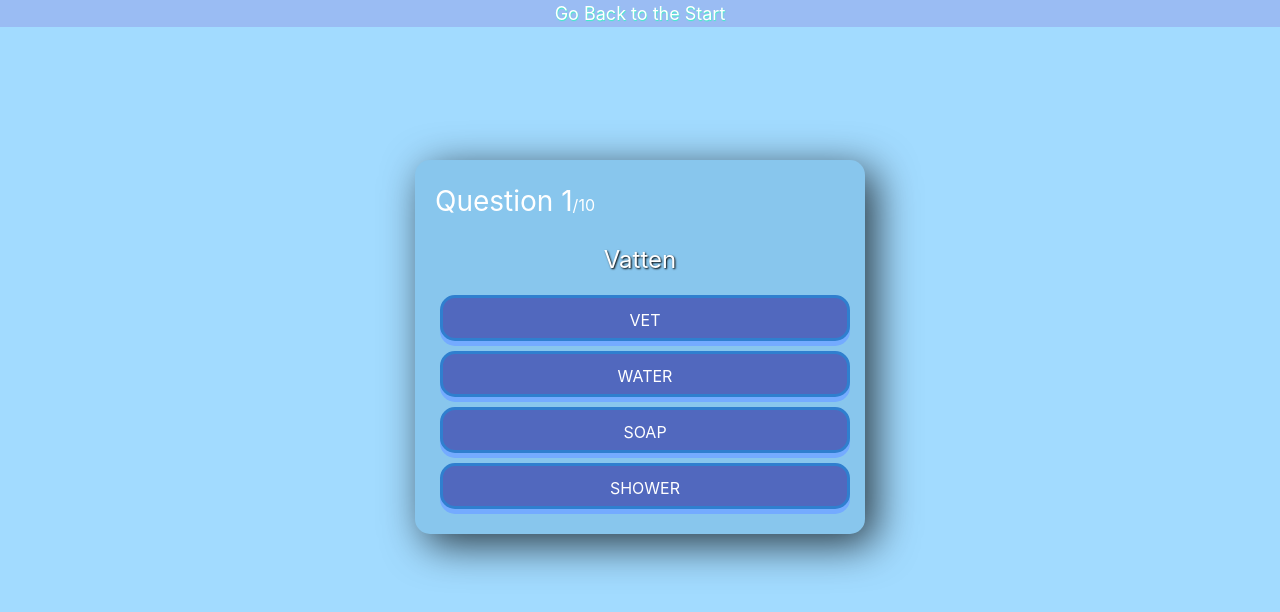
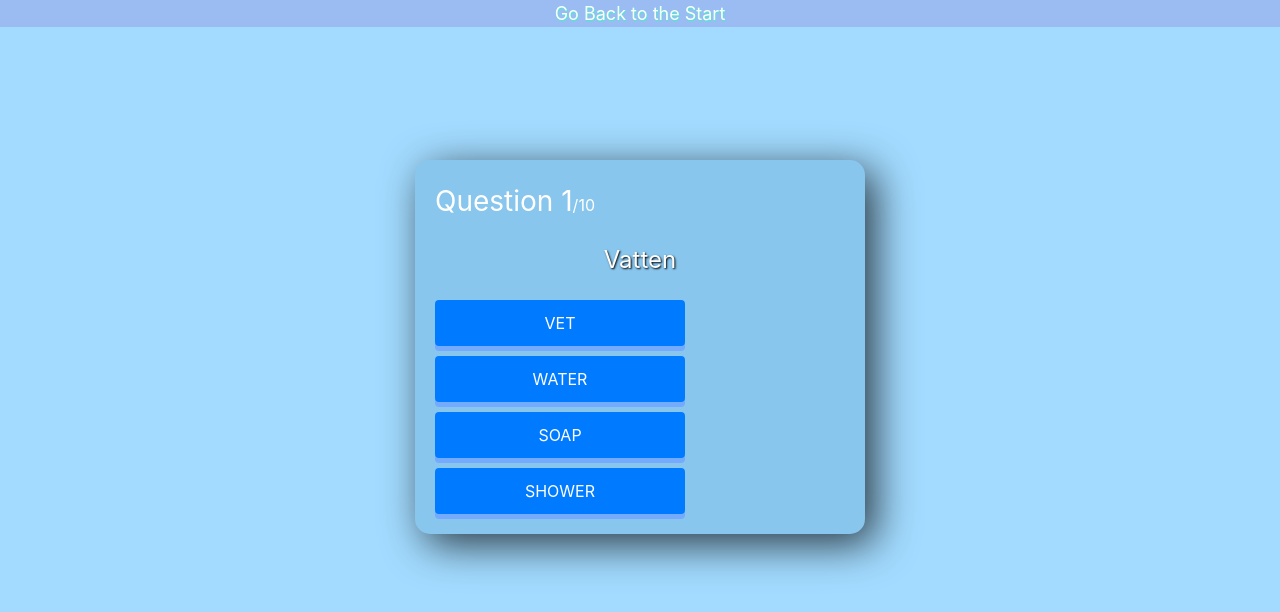
Before and after one commit to MegumiOhara/Group_Typescript_Quiz, a React (Vite) app in the folder client/: page /quizTwo in a window 1280 px wide. Shown: the top 612 px of the page. Built offline with nearby package versions, Linux system fonts and the light colour scheme.

Commit message:
button component applied

```diff
--- a/client/src/components/Button.tsx
+++ b/client/src/components/Button.tsx
@@ -1,21 +1,23 @@
 import React from 'react';
 
-// Define the Props interface for the Button component
-interface ButtonProps {
-  label: string;                   // Text to be displayed on the button
-  onClick: () => void;             // Function to call when button is clicked
+// Define the Props interface, extending the standard button attributes
+interface ButtonProps extends React.ButtonHTMLAttributes<HTMLButtonElement> {
+  label?: string;                   // Optional label if not passing children
+  style?: React.CSSProperties;      // Custom button styles
+  disabled?: boolean;               // If true, disables the button
   type?: 'button' | 'submit' | 'reset';  // Button type attribute
-  disabled?: boolean;              // If true, disables the button
-  style?: React.CSSProperties;     // Custom buttom styles
+  onClick: () => void;              // Click handler
 }
 
 // Create the Button component
 const Button: React.FC<ButtonProps> = ({
   label,
+  children,                  // Allow both label and children
+  type = 'button',            // Default type is 'button'
   onClick,
-  type = 'button',  // Default to 'button' type
-  disabled = false, // Default to enabled button
-  style
+  disabled = false,           // Default to enabled button
+  style,
+  ...props                    // Spread any other button props (e.g., className)
 }) => {
   return (
     <button
@@ -30,10 +32,11 @@ const Button: React.FC<ButtonProps> = ({
         border: 'none',
         borderRadius: '4px',
         cursor: disabled ? 'not-allowed' : 'pointer',
-        ...style  // Apply any additional custom styles passed via props
+        ...style  // Merge any custom styles passed via props
       }}
+      {...props}  // Spread any additional props like className
     >
-      {label}
+      {label || children}  {/* If label exists, use it, otherwise render children */}
     </button>
   );
 }
--- a/client/src/components/NewReg.tsx
+++ b/client/src/components/NewReg.tsx
@@ -1,6 +1,6 @@
-import React from "react";
-import { useState } from "react";
+import React, { useState } from "react";
 import { useNavigate } from "react-router-dom";
+import Button from '../components/Button';
 
 
 //useNavigate hook to pass the string and navigate/switch to the next page. Link didn't pass on
@@ -10,8 +10,8 @@ const RegisterForm = ({ onRegister }) =>{
    const [player, setPlayer] = useState<string>('');
    const navigate = useNavigate();
 
-    const handleSubmit = (e) => {
-       //e.preventDefault(); //this function is for stopping
+    const handleSubmit = (e: React.FormEvent<HTMLFormElement>) => {
+       e.preventDefault(); //this function is for stopping
        //default action of submitting the form and refreshing the page.
        //Small form so maybe no need for now.
         onRegister(player); //setting the player's name in the App component
@@ -31,7 +31,7 @@ const RegisterForm = ({ onRegister }) =>{
                     value={player}
                     onChange={(e) => setPlayer(e.target.value)}/>
                 </label>
-                <button type="submit">Start</button>
+                <Button type="submit" label="Start" onClick={() => {}} />
             </form>
 
         </div>
--- a/client/src/components/Quiztwo.tsx
+++ b/client/src/components/Quiztwo.tsx
@@ -1,13 +1,18 @@
 import React, { useState } from "react";
-import { Link } from "react-router-dom";
 import questions from "./questions";
 import { ReactComponent as ImageOne } from "../images/thumbs-up-solid.svg";
+import Button from '../components/Button';
+import { useNavigate } from 'react-router-dom';
 
 //import ImageOne from "../images/thumbs-up-solid.svg?react";
 const QuizTwo: React.FC = () => {
   const [currentQuestion, setCurrentQuestion] = useState<number>(0);
   const [showScore, setShowScore] = useState<boolean>(false);
   const [score, setScore] = useState<number>(0);
+  const navigate = useNavigate();
+  const handleButtonClick = () => {
+     navigate("/Welcome");
+    }
 
   const answerButtonClick = (isCorrect: boolean) => {
     if (isCorrect === true) {
@@ -31,12 +36,10 @@ const QuizTwo: React.FC = () => {
             <ImageOne className="animate__animated animate__tada animate__repeat-3	3" />
             <div className="score-section">
               You scored {score} out of {questions.length}
-              <button>
-                <Link to="/levelpg">Go back</Link>
-              </button>
+              <Button label="Go back" onClick={handleButtonClick}/>
             </div>
-          </>
-        ) : (
+          </>) :
+          (
           <>
             <div className="question-section">
               <div className="question-count">
@@ -50,13 +53,8 @@ const QuizTwo: React.FC = () => {
             <div className="answer-section">
               {questions[currentQuestion].answerOptions.map(
                 (answerOption, index) => (
-                  <button
-                    key={index}
-                    className="quiz-btn"
-                    onClick={() => answerButtonClick(answerOption.isCorrect)}
-                  >
-                    {answerOption.answerVocab}
-                  </button>
+                  <Button key={index} label={answerOption.answerVocab} onClick={() => answerButtonClick(answerOption.isCorrect)} />
+
                 )
               )}
             </div>
--- a/client/src/components/Welcome.tsx
+++ b/client/src/components/Welcome.tsx
@@ -1,5 +1,6 @@
-import React from 'react'
-import { Link } from "react-router-dom";
+import React from 'react';
+import Button from '../components/Button'; //need to import the reusable button here to call the styling from the component of Button.tsx
+import { useNavigate } from 'react-router-dom';
 
 
 type WelcomeProps = {
@@ -10,13 +11,18 @@ type WelcomeProps = {
 
 
 const Welcome = ({ player, fontSize, backgroundColor }:WelcomeProps) => {
+   const navigate = useNavigate();
+   const handleButtonClick = () => {
+      navigate("/quizTwo");
+   }
    return (
 
       <div style={{ fontSize, backgroundColor}}>
          <h1 className="animate__animated animate__heartBeat animate__repeat-3	3">Welcome, {player}!</h1>
          <p>This is a Quiz to test  your Swedish skills!</p>
          <p>Choose one correct answer from 4 multiple choice.</p>
-         <button><Link to="/levelpg">Choose the level</Link></button>
+
+         <Button label="Choose the level" onClick={handleButtonClick}/>
       </div>
 
    );
@@ -24,5 +30,6 @@ const Welcome = ({ player, fontSize, backgroundColor }:WelcomeProps) => {
 
 export default Welcome;
 
+
 //on App.tsx add
 // <Route path="/welcome" element={<Welcome player={registeredName} fontSize= {30} backgroundColor= "navy" />}/>
```
